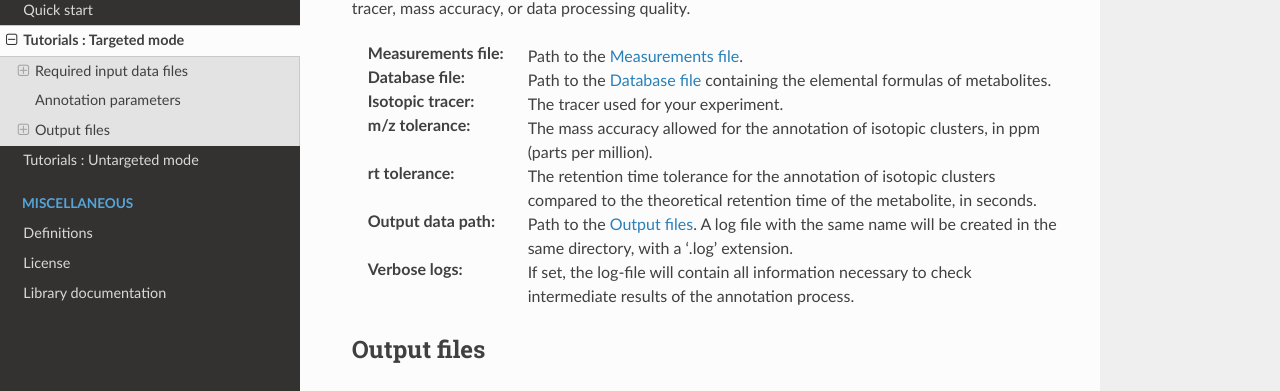
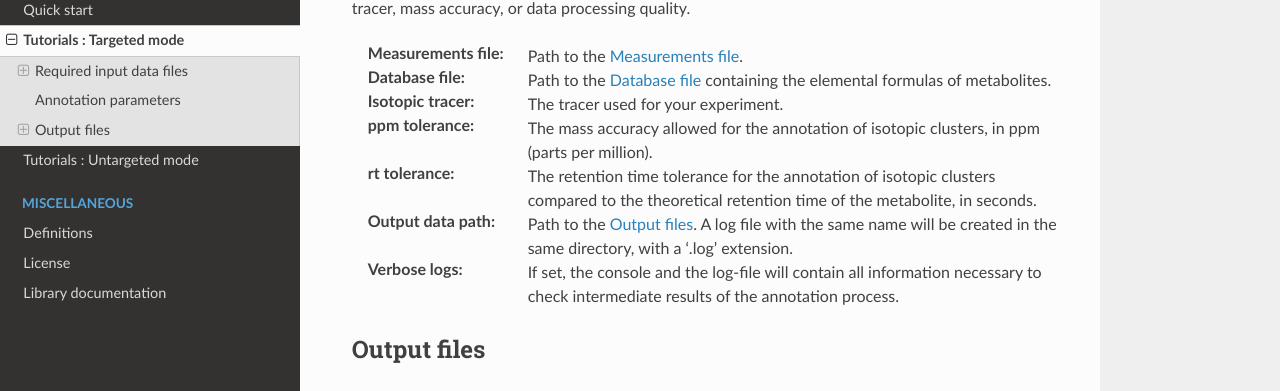
Before and after one commit to MetaboHUB-MetaToul/IsoGroup, a Sphinx documentation site: the page built from doc/tutorials_targeted.rst, in a window 1280 px wide and 900 px high, scrolled down 1121 px. Shown: the part 142-533 px from the top of the window. Built offline with Sphinx 7.4.7 and the Read the Docs theme 3.1.0, drawn with Linux system fonts in a browser that asks for light colours.

Commit message:
Rename 'm/z tolerance' to 'ppm tolerance' for consistency in terminology

```diff
--- a/doc/tutorials_targeted.rst
+++ b/doc/tutorials_targeted.rst
@@ -74,10 +74,10 @@ IsoGroup provides flexible options to adapt to various experimental conditions,
 :Measurements file: Path to the :ref:`Measurements file`.
 :Database file: Path to the :ref:`Database file` containing the elemental formulas of metabolites.
 :Isotopic tracer: The tracer used for your experiment.
-:m/z tolerance: The mass accuracy allowed for the annotation of isotopic clusters, in ppm (parts per million).
+:ppm tolerance: The mass accuracy allowed for the annotation of isotopic clusters, in ppm (parts per million).
 :rt tolerance: The retention time tolerance for the annotation of isotopic clusters compared to the theoretical retention time of the metabolite, in seconds.
 :Output data path: Path to the :ref:`Output data`. A log file with the same name will be created in the same directory, with a ‘.log’ extension.
-:Verbose logs: If set, the log-file will contain all information necessary to check intermediate results of the annotation process.
+:Verbose logs: If set, the console and the log-file will contain all information necessary to check intermediate results of the annotation process.
 
 
 ..  _`Output data`:
```
